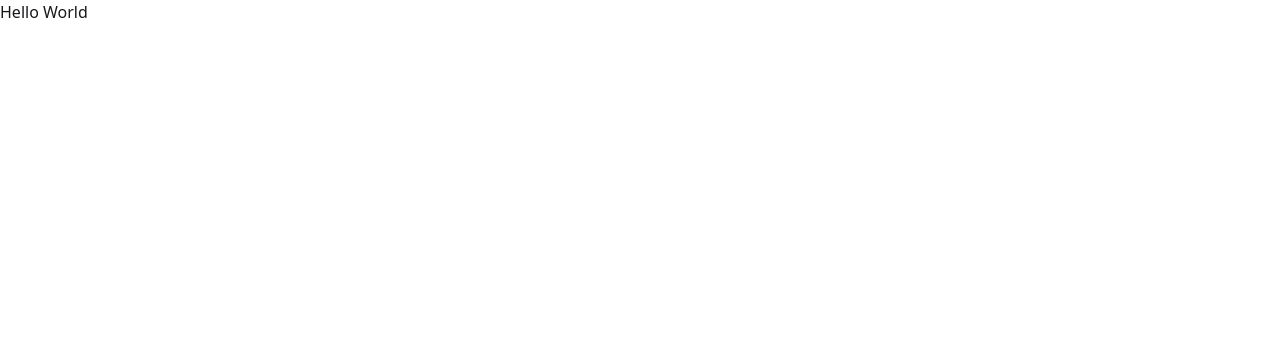
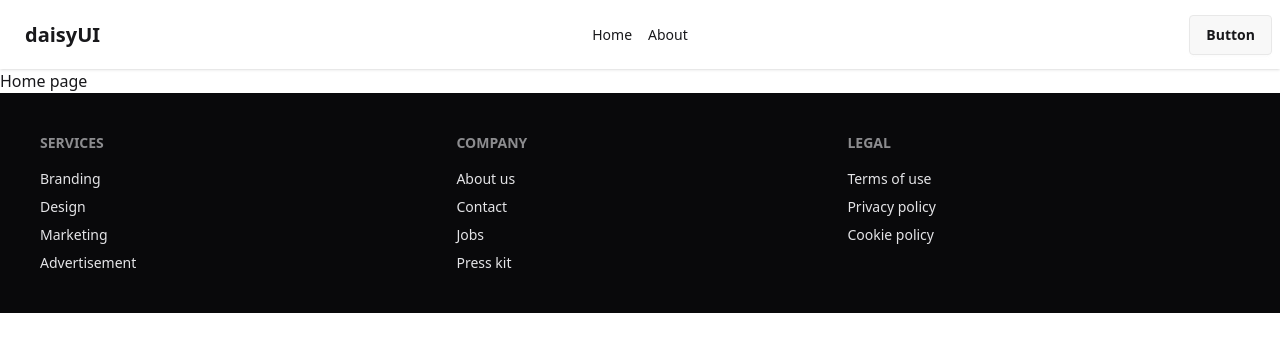
Before and after one commit to AyanSujon/book-vibe, a React (Vite) app: page / in a window 1280 px wide. Shown: the top 352 px of the page. Built offline with nearby package versions, Linux system fonts and the light colour scheme.

Commit message:
added some components with header, footer

```diff
--- /dev/null
+++ b/src/Routes/Routes.jsx
@@ -0,0 +1,23 @@
+import React from 'react';
+import { createBrowserRouter } from "react-router";
+import Root from '../pages/Root/Root';
+import ErrorPage from '../pages/ErrorPage/ErrorPage';
+import Home from '../pages/Home/Home';
+
+
+
+
+export const router = createBrowserRouter([
+  {
+    path: "/",
+    Component: Root,
+    errorElement:<ErrorPage></ErrorPage>,
+    children: [
+        {
+            index: true,
+            path: "/",
+            Component: Home,
+        },
+    ]
+  },
+]);
--- /dev/null
+++ b/src/components/Footer/Footer.jsx
@@ -0,0 +1,30 @@
+import React from 'react';
+
+const Footer = () => {
+    return (
+    <footer className="footer sm:footer-horizontal bg-neutral text-neutral-content p-10">
+    <nav>
+        <h6 className="footer-title">Services</h6>
+        <a className="link link-hover">Branding</a>
+        <a className="link link-hover">Design</a>
+        <a className="link link-hover">Marketing</a>
+        <a className="link link-hover">Advertisement</a>
+    </nav>
+    <nav>
+        <h6 className="footer-title">Company</h6>
+        <a className="link link-hover">About us</a>
+        <a className="link link-hover">Contact</a>
+        <a className="link link-hover">Jobs</a>
+        <a className="link link-hover">Press kit</a>
+    </nav>
+    <nav>
+        <h6 className="footer-title">Legal</h6>
+        <a className="link link-hover">Terms of use</a>
+        <a className="link link-hover">Privacy policy</a>
+        <a className="link link-hover">Cookie policy</a>
+    </nav>
+    </footer>
+    );
+};
+
+export default Footer;
--- /dev/null
+++ b/src/components/Header/Navbar.jsx
@@ -0,0 +1,35 @@
+import React from 'react';
+
+const Navbar = () => {
+    const links = <>
+        <li className='m-2'>Home</li>
+        <li className='m-2'>About</li>
+    </>
+    return (
+        <div className="navbar bg-base-100 shadow-sm">
+  <div className="navbar-start">
+    <div className="dropdown">
+      <div tabIndex={0} role="button" className="btn btn-ghost lg:hidden">
+        <svg xmlns="http://www.w3.org/2000/svg" className="h-5 w-5" fill="none" viewBox="0 0 24 24" stroke="currentColor"> <path strokeLinecap="round" strokeLinejoin="round" strokeWidth="2" d="M4 6h16M4 12h8m-8 6h16" /> </svg>
+      </div>
+      <ul
+        tabIndex={0}
+        className="menu menu-sm dropdown-content bg-base-100 rounded-box z-1 mt-3 w-52 p-2 shadow">
+        {links}
+      </ul>
+    </div>
+    <a className="btn btn-ghost text-xl">daisyUI</a>
+  </div>
+  <div className="navbar-center hidden lg:flex">
+    <ul className="menu menu-horizontal px-1">
+      {links}
+    </ul>
+  </div>
+  <div className="navbar-end">
+    <a className="btn">Button</a>
+  </div>
+</div>
+    );
+};
+
+export default Navbar;
--- /dev/null
+++ b/src/pages/ErrorPage/ErrorPage.jsx
@@ -0,0 +1,11 @@
+import React from 'react';
+
+const ErrorPage = () => {
+    return (
+        <div>
+            <h1>Page not Found</h1>
+        </div>
+    );
+};
+
+export default ErrorPage;
--- /dev/null
+++ b/src/pages/Home/Home.jsx
@@ -0,0 +1,11 @@
+import React from 'react';
+
+const Home = () => {
+    return (
+        <div>
+            <h1>Home page</h1>
+        </div>
+    );
+};
+
+export default Home;
--- /dev/null
+++ b/src/pages/Root/Root.jsx
@@ -0,0 +1,16 @@
+import React from 'react';
+import Navbar from '../../components/Header/Navbar';
+import { Outlet } from 'react-router';
+import Footer from '../../components/Footer/Footer';
+
+const Root = () => {
+    return (
+        <div>
+            <Navbar></Navbar>
+            <Outlet></Outlet>
+            <Footer></Footer>
+        </div>
+    );
+};
+
+export default Root;
```
Also changed, not shown: src/main.jsx (+1 -10 lines).
